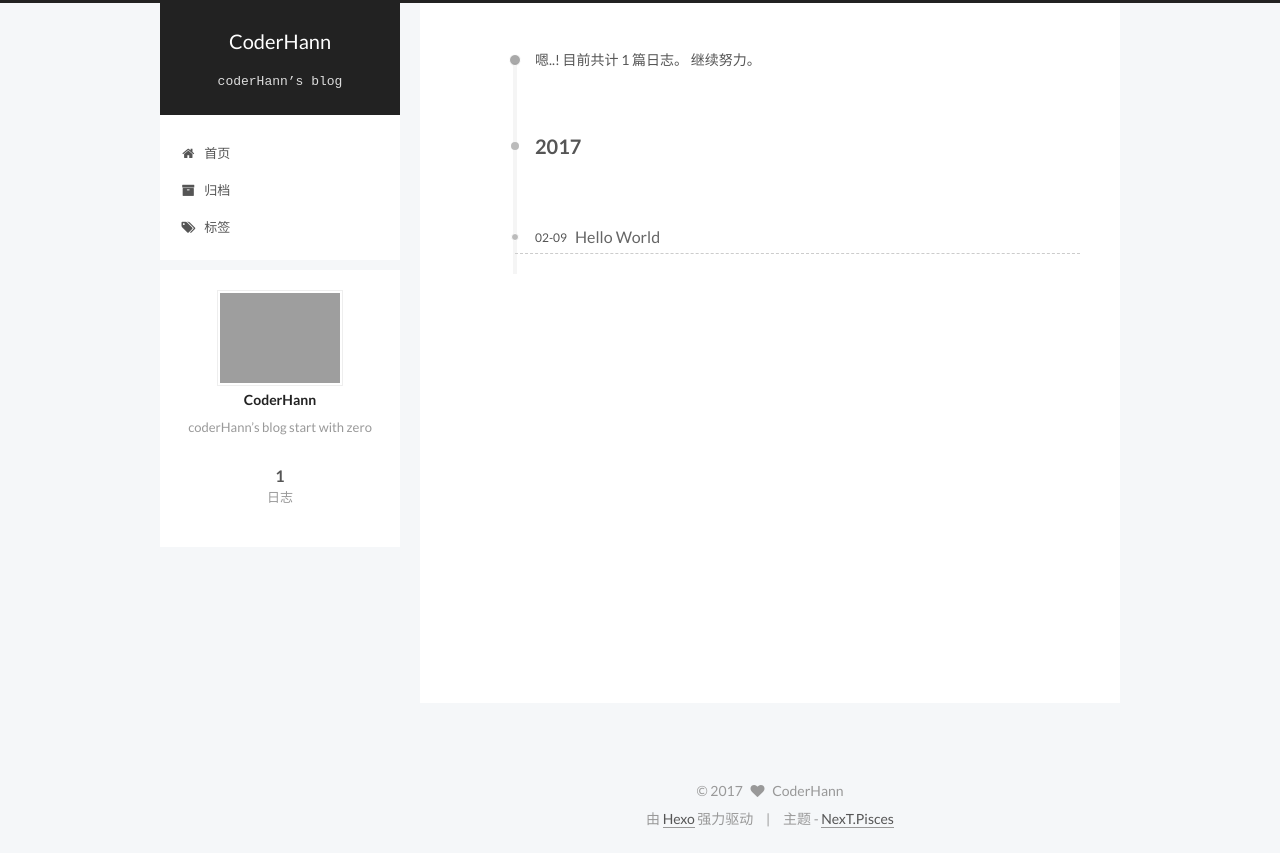
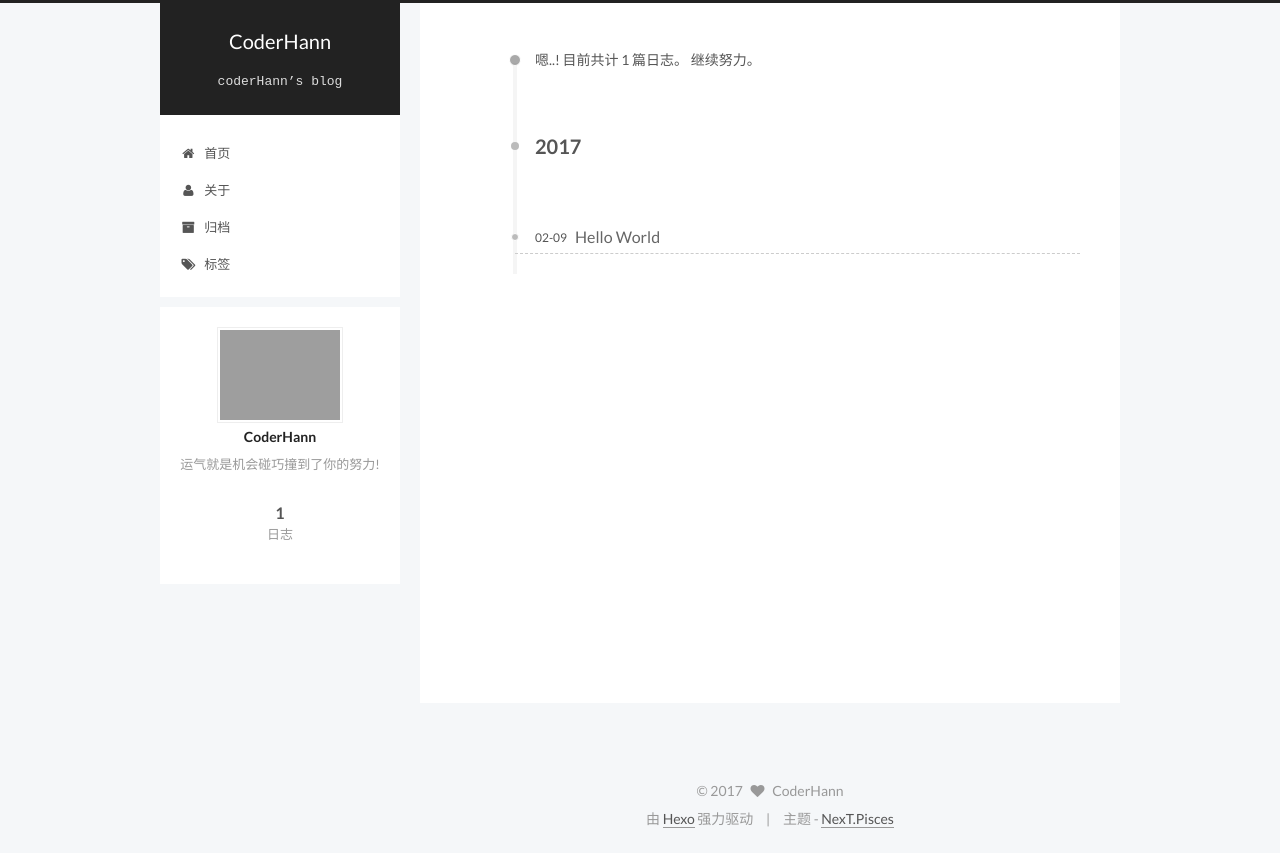
Before and after one commit to CoderHann/CoderHann.github.io, a plain HTML site: page archives/2017/02/index.html in a window 1280 px wide. Drawn offline with Linux system fonts and the light colour scheme; grey boxes are pictures that could not be loaded.

Commit message:
Site updated: 2017-02-12 19:42:40

```diff
--- a/archives/2017/02/index.html
+++ b/archives/2017/02/index.html
@@ -87,15 +87,15 @@
 
 
 
-<meta name="description" content="coderHann’s blog start with zero">
+<meta name="description" content="运气就是机会碰巧撞到了你的努力!">
 <meta property="og:type" content="website">
 <meta property="og:title" content="CoderHann">
 <meta property="og:url" content="http://yoursite.com/archives/2017/02/index.html">
 <meta property="og:site_name" content="CoderHann">
-<meta property="og:description" content="coderHann’s blog start with zero">
+<meta property="og:description" content="运气就是机会碰巧撞到了你的努力!">
 <meta name="twitter:card" content="summary">
 <meta name="twitter:title" content="CoderHann">
-<meta name="twitter:description" content="coderHann’s blog start with zero">
+<meta name="twitter:description" content="运气就是机会碰巧撞到了你的努力!">
 
 
 
@@ -194,6 +194,16 @@
               <i class="menu-item-icon fa fa-fw fa-home"></i> <br />
 
             首页
+          </a>
+        </li>
+
+
+        <li class="menu-item menu-item-about">
+          <a href="/about" rel="section">
+
+              <i class="menu-item-icon fa fa-fw fa-user"></i> <br />
+
+            关于
           </a>
         </li>
 
@@ -329,7 +339,7 @@
                src="https://github.com/CoderHann/imageSource/blob/master/Blog/blog_usr_icon.jpeg?raw=true"
                alt="CoderHann" />
           <p class="site-author-name" itemprop="name">CoderHann</p>
-          <p class="site-description motion-element" itemprop="description">coderHann’s blog start with zero</p>
+          <p class="site-description motion-element" itemprop="description">运气就是机会碰巧撞到了你的努力!</p>
         </div>
         <nav class="site-state motion-element">
 
--- a/css/main.css
+++ b/css/main.css
@@ -1706,7 +1706,7 @@ pre .javascript .function {
   width: 4px;
   height: 4px;
   border-radius: 50%;
-  background: #f5c191;
+  background: #f9ffe5;
 }
 .links-of-blogroll {
   font-size: 13px;
```
Also changed, not shown: 2017/02/09/hello-world/index.html (+11 -1 lines), archives/2017/index.html (+14 -4 lines), archives/index.html (+14 -4 lines), index.html (+14 -4 lines).
